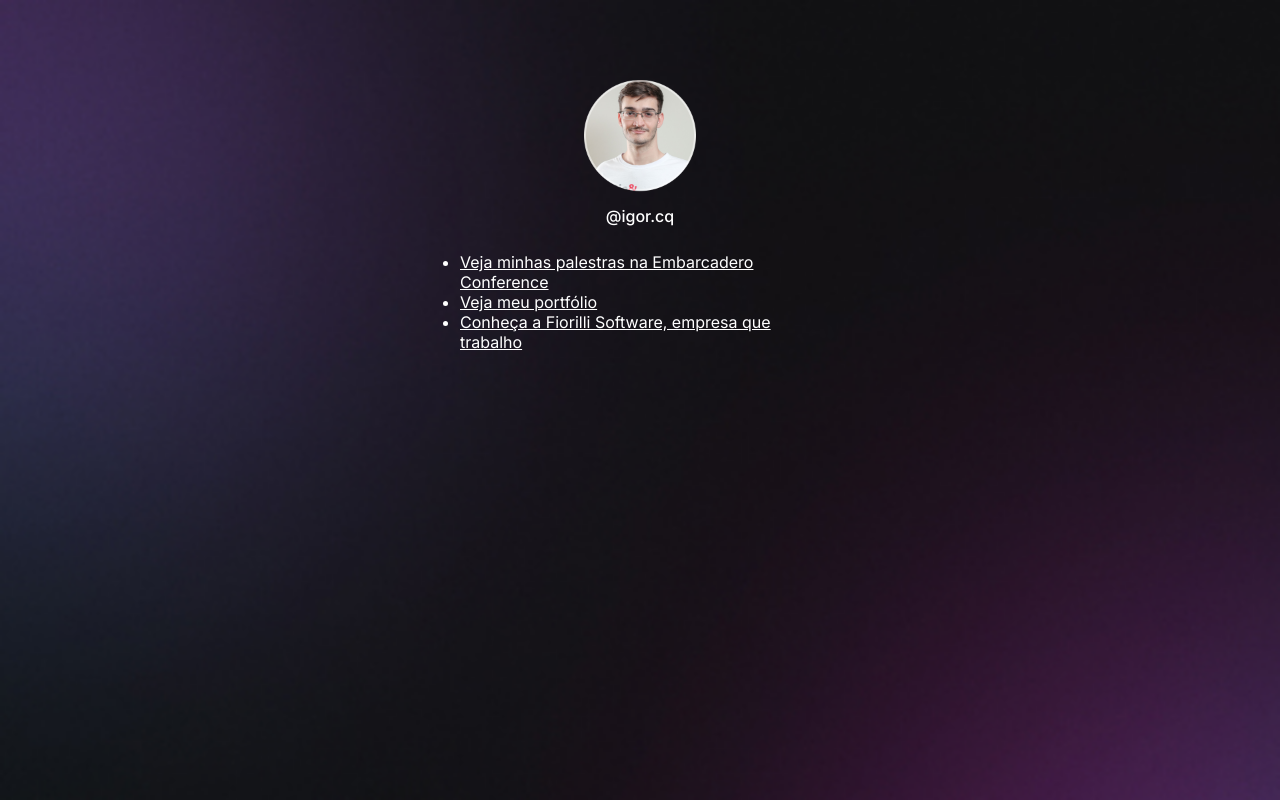
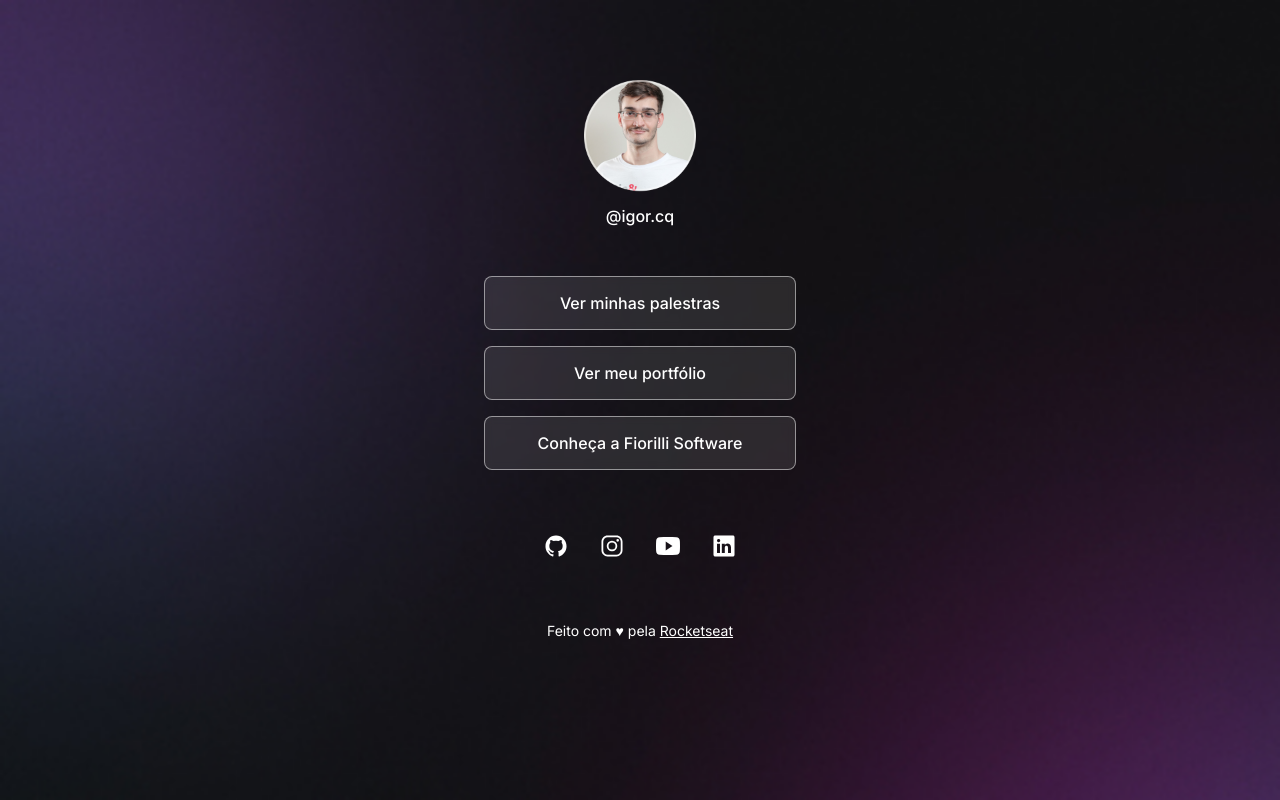
Before and after one commit to ownerigor/my-devlinks, a plain HTML site: page index.html in a window 1280 px wide. Drawn offline with nearby package versions, Linux system fonts and the light colour scheme.

Commit message:
Ajustes e melhorias

```diff
--- a/index.html
+++ b/index.html
@@ -33,20 +33,50 @@
           <a
             href="https://github.com/ownerigor/embarcadero-conference"
             target="_blank"
-            >Veja minhas palestras na Embarcadero Conference</a
+            >Ver minhas palestras</a
           >
         </li>
         <li>
           <a href="https://github.com/ownerigor" target="_blank"
-            >Veja meu portfólio</a
+            >Ver meu portfólio</a
           >
         </li>
         <li>
           <a href="https://fiorilli.com.br/" target="_blank"
-            >Conheça a Fiorilli Software, empresa que trabalho</a
+            >Conheça a Fiorilli Software</a
           >
         </li>
       </ul>
+      <div id="social-links">
+        <a href="https://github.com/ownerigor" target="_blank"
+          ><ion-icon name="logo-github"></ion-icon
+        ></a>
+
+        <a href="https://www.instagram.com/1gor.cq" target="_blank"
+          ><ion-icon name="logo-instagram"></ion-icon>
+        </a>
+
+        <a href="https://www.youtube.com/@igorqueirantes9907" target="_blank"
+          ><ion-icon name="logo-youtube"></ion-icon
+        ></a>
+
+        <a href="https://www.linkedin.com/in/igor-queirantes/" target="_blank"
+          ><ion-icon name="logo-linkedin"></ion-icon
+        ></a>
+      </div>
+
+      <footer>
+        Feito com ♥ pela <a href="https://rocketseat.com.br/ target="_blank"">Rocketseat</a>
+      </footer>
     </div>
+
+    <script
+      type="module"
+      src="https://unpkg.com/ionicons@7.1.0/dist/ionicons/ionicons.esm.js"
+    ></script>
+    <script
+      nomodule
+      src="https://unpkg.com/ionicons@7.1.0/dist/ionicons/ionicons.js"
+    ></script>
   </body>
 </html>
--- a/style.css
+++ b/style.css
@@ -17,6 +17,7 @@ body * {
 #container {
   width: 360px;
   margin: 56px auto 0px;
+  padding: 0 24px;
 }
 
 /*IMPORTANTE: display: none => o objeto some da tela;
@@ -38,3 +39,72 @@ body * {
   line-height: 24px;
   margin-top: 8px;
 }
+
+/* O display: flex vai fazer com que todos os elementos dentro da caixa
+  "ul" fiquem um ao lado do outro, de uma maneira flexível
+*/
+
+/* links */
+ul {
+  list-style: none;
+
+  display: flex;
+  flex-direction: column;
+  gap: 16px;
+
+  padding: 24px 0;
+}
+
+ul li a {
+  display: flex;
+  align-items: center;
+  justify-content: center;
+  padding: 16px 24px;
+
+  background: rgba(255, 255, 255, 0.1);
+  border: 1px solid rgba(255, 255, 255, 0.5);
+  border-radius: 8px;
+
+  backdrop-filter: blur(4px);
+  -webkit-backdrop-filter: blur(4px);
+
+  text-decoration: none;
+  font-weight: 500;
+
+  transition: background 0.2s;
+}
+/* pseudo-select ou sudo-selector */
+ul li a:hover {
+  background: rgba(255, 255, 255, 0.05);
+  border: 1.5px solid white;
+}
+/* social links */
+#social-links {
+  display: flex;
+  justify-content: center;
+
+  padding: 24px 0;
+
+  font-size: 24px;
+}
+
+#social-links a {
+  display: flex;
+  align-items: center;
+  justify-content: center;
+
+  padding: 16px;
+  border-radius: 50%;
+  transition: background 0.2s;
+}
+
+#social-links a:hover {
+  background: rgba(255, 255, 255, 0.2);
+  padding: 16px;
+}
+
+footer {
+  padding: 24px;
+  text-align: center;
+  font-size: 14px;
+}
```
